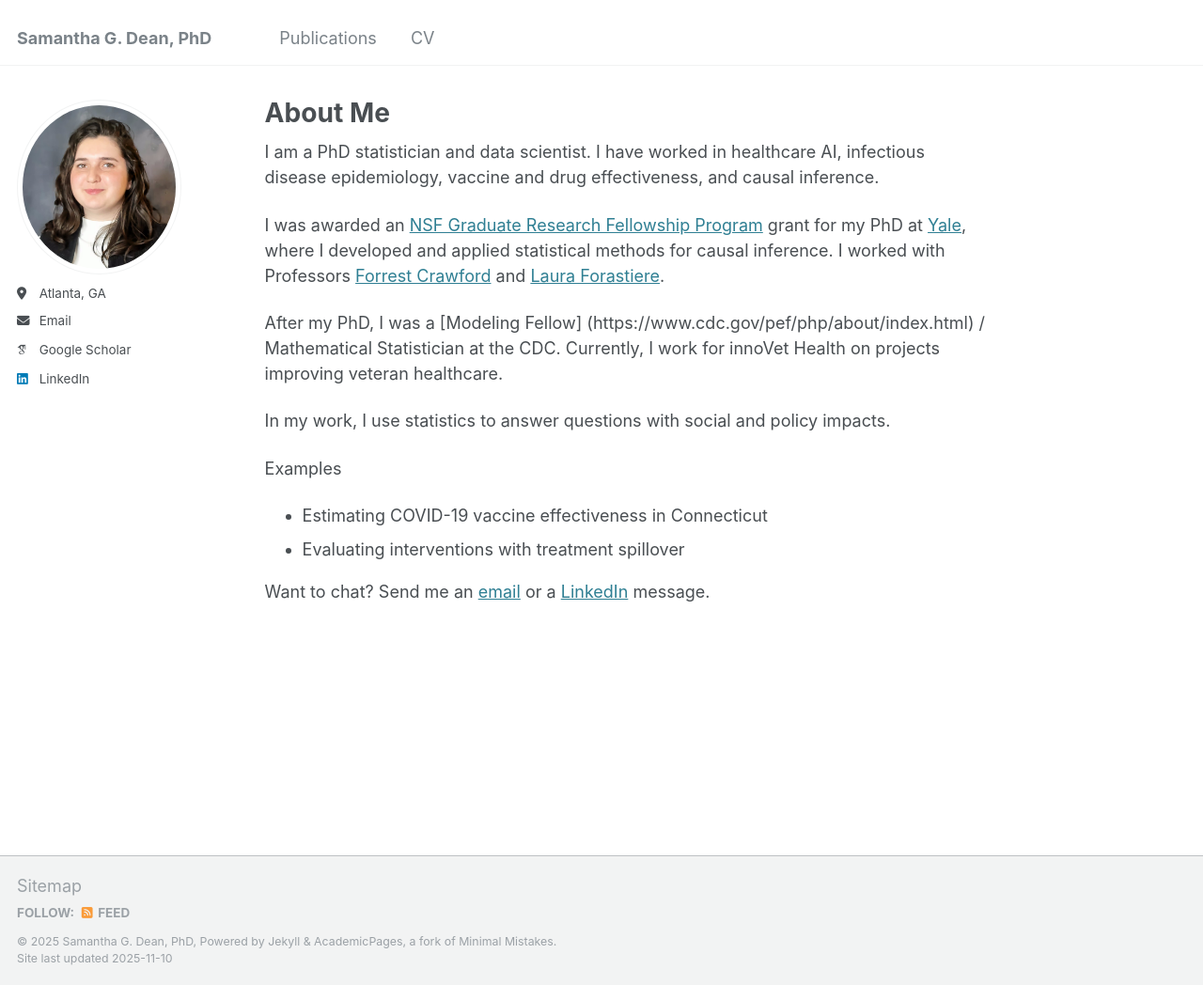
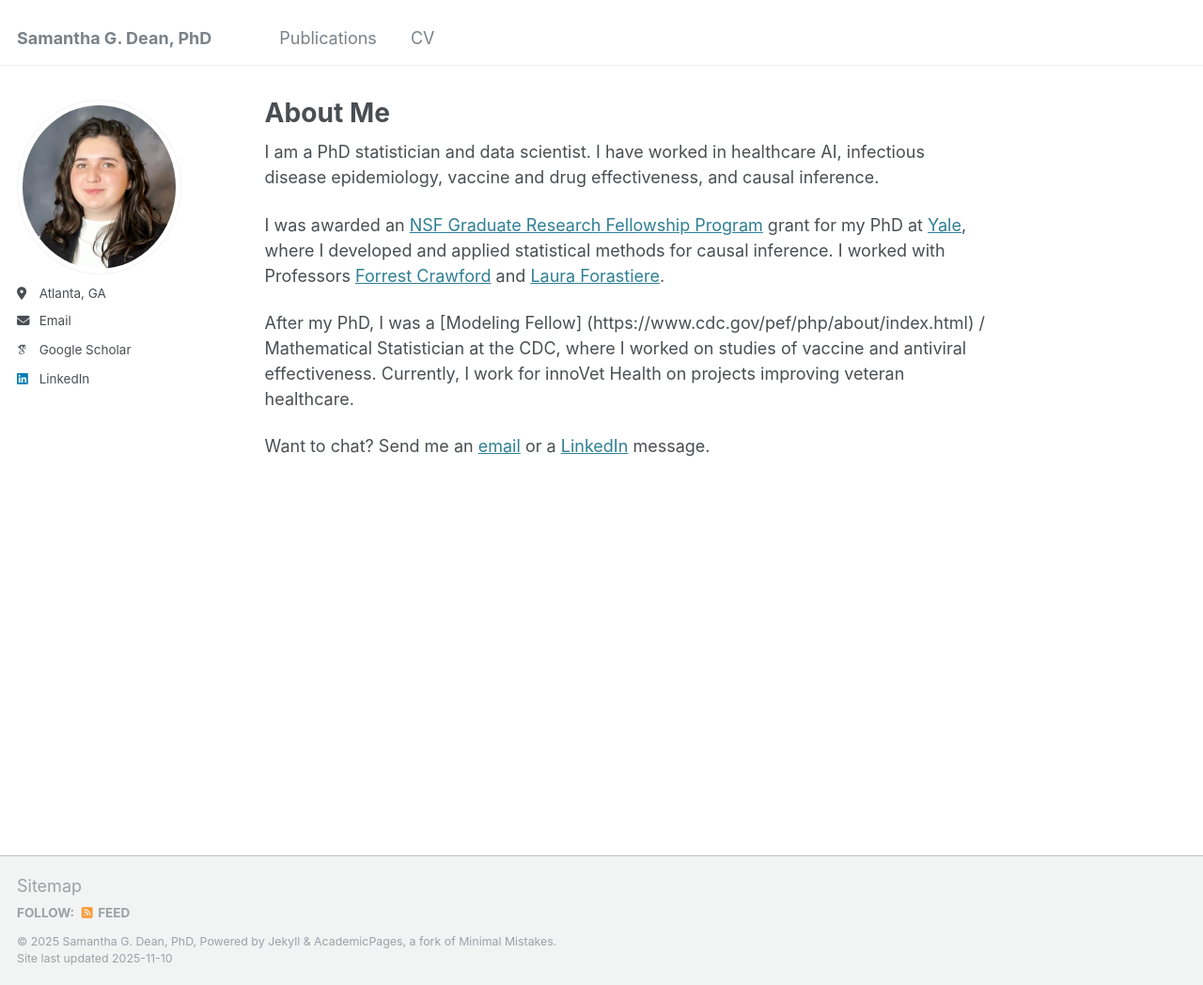
Before and after one commit to sammigd/sammigd.github.io, a Jekyll site: the page built from _pages/about.md, in a window 1280 px wide and 1048 px high. Shown: the whole window at 94% size. Built offline with Jekyll 4.4.1, drawn with Linux system fonts in a browser that asks for light colours; some web fonts are replaced.

Commit message:
fixing type

```diff
--- a/_pages/about.md
+++ b/_pages/about.md
@@ -11,12 +11,6 @@ I am a PhD statistician and data scientist. I have worked in healthcare AI, infe
 
 I was awarded an [NSF Graduate Research Fellowship Program](https://www.nsfgrfp.org/) grant for my PhD at [Yale](https://ysph.yale.edu/), where I developed and applied statistical methods for causal inference. I worked with Professors [Forrest Crawford](http://www.crawfordlab.io/) and [Laura Forastiere](https://ysph.yale.edu/profile/laura_forastiere/).
 
-After my PhD, I was a [Modeling Fellow] (https://www.cdc.gov/pef/php/about/index.html) / Mathematical Statistician at the CDC. Currently, I work for innoVet Health on projects improving veteran healthcare.
-
-In my work, I use statistics to answer questions with social and policy impacts.
-
-Examples
-- Estimating COVID-19 vaccine effectiveness in Connecticut
-- Evaluating interventions with treatment spillover
+After my PhD, I was a [Modeling Fellow] (https://www.cdc.gov/pef/php/about/index.html) / Mathematical Statistician at the CDC, where I worked on studies of vaccine and antiviral effectiveness. Currently, I work for innoVet Health on projects improving veteran healthcare.
 
 Want to chat? Send me an [email](mailto:sdean39@gmail.com) or a [LinkedIn](https://www.linkedin.com/in/samantha-dean123/) message.
```
